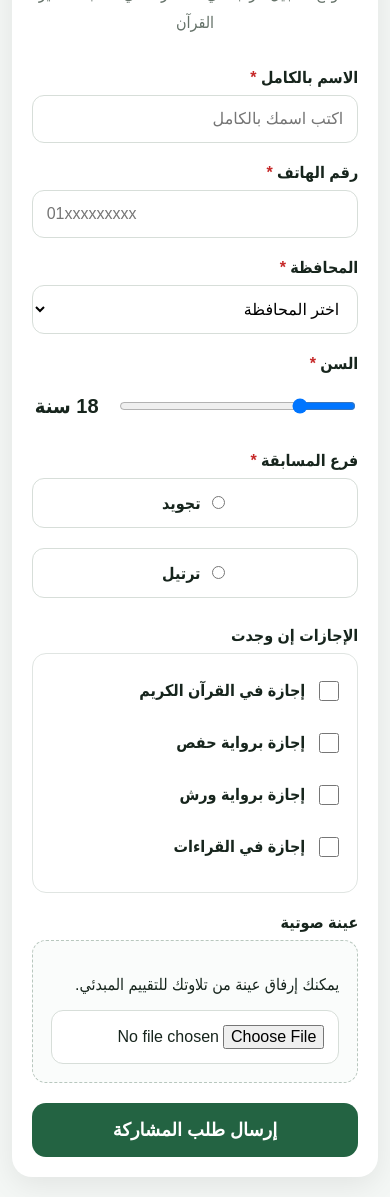
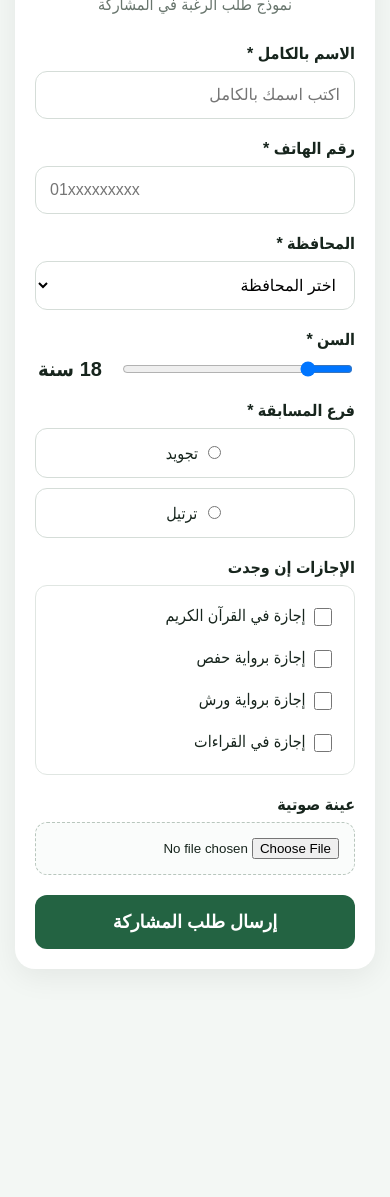
Before and after one commit to officialchannels1-prog/Safeer-alquran, a website: page public/index.html in a window 390 px wide. Shown: the part 123-1320 px from the top of the page. After the commit the page ends 1137 px from the top, so only its background shows below. Drawn offline with Linux system fonts and the light colour scheme.

Commit message:
Update index.html

```diff
--- a/public/index.html
+++ b/public/index.html
@@ -2,242 +2,60 @@
 <html lang="ar" dir="rtl">
 <head>
 <meta charset="UTF-8">
-
-  <meta
-    name="viewport"
-    content="width=device-width, initial-scale=1.0"
-  >
-
+<meta name="viewport" content="width=device-width,initial-scale=1.0">
 <title>مسابقة سفير القرآن</title>
-
 <style>
-    * {
-      box-sizing: border-box;
-    }
-
-    body {
-      margin: 0;
-      font-family: Arial, Tahoma, sans-serif;
-      background: #f4f7f5;
-      color: #17251d;
-    }
-
-    .container {
-      width: min(92%, 700px);
-      margin: 40px auto;
-    }
-
-    .card {
-      background: white;
-      border-radius: 20px;
-      padding: 28px;
-      box-shadow: 0 8px 30px rgba(0,0,0,.08);
-    }
-
-    .header {
-      text-align: center;
-      margin-bottom: 30px;
-    }
-
-    .header h1 {
-      margin-bottom: 8px;
-      font-size: 30px;
-    }
-
-    .header p {
-      margin: 0;
-      color: #657269;
-      line-height: 1.8;
-    }
-
-    .field {
-      margin-bottom: 20px;
-    }
-
-    label {
-      display: block;
-      margin-bottom: 8px;
-      font-weight: bold;
-    }
-
-    input,
-    select {
-      width: 100%;
-      padding: 14px;
-      border: 1px solid #d7ded9;
-      border-radius: 12px;
-      font-size: 16px;
-      background: white;
-    }
-
-    input:focus,
-    select:focus {
-      outline: none;
-      border-color: #2d7651;
-    }
-
-    .branches {
-      display: grid;
-      grid-template-columns: 1fr 1fr;
-      gap: 12px;
-    }
-
-    .branch {
-      border: 1px solid #d7ded9;
-      border-radius: 12px;
-      padding: 14px;
-      cursor: pointer;
-      text-align: center;
-    }
-
-    .branch input {
-      width: auto;
-      margin-left: 7px;
-    }
-
-    .licenses {
-      border: 1px solid #e0e5e2;
-      border-radius: 14px;
-      padding: 15px;
-    }
-
-    .license {
-      display: flex;
-      align-items: center;
-      gap: 10px;
-      padding: 9px 0;
-    }
-
-    .license input {
-      width: 20px;
-      height: 20px;
-    }
-
-    .age-row {
-      display: flex;
-      align-items: center;
-      gap: 15px;
-    }
-
-    .age-value {
-      min-width: 70px;
-      text-align: center;
-      font-size: 20px;
-      font-weight: bold;
-    }
-
-    .audio-box {
-      border: 1px dashed #b8c7be;
-      border-radius: 14px;
-      padding: 18px;
-      background: #fafcfb;
-    }
-
-    button {
-      width: 100%;
-      border: none;
-      border-radius: 14px;
-      padding: 16px;
-      font-size: 18px;
-      font-weight: bold;
-      cursor: pointer;
-      background: #236342;
-      color: white;
-    }
-
-    button:hover {
-      background: #1b5135;
-    }
-
-    .required {
-      color: #c62828;
-    }
-
-    .success {
-      display: none;
-      margin-top: 20px;
-      padding: 15px;
-      border-radius: 12px;
-      background: #e8f5e9;
-      color: #216b36;
-      text-align: center;
-      font-weight: bold;
-    }
-
-    @media (max-width: 600px) {
-      .container {
-        width: 94%;
-        margin: 20px auto;
-      }
-
-      .card {
-        padding: 20px;
-      }
-
-      .branches {
-        grid-template-columns: 1fr;
-      }
-    }
+*{box-sizing:border-box}
+body{margin:0;font-family:Arial,Tahoma,sans-serif;background:#f3f7f4;color:#17251d}
+.container{max-width:700px;margin:30px auto;padding:15px}
+.card{background:#fff;border-radius:20px;padding:25px;box-shadow:0 8px 30px #0001}
+h1{text-align:center;margin:5px 0 10px}
+.subtitle{text-align:center;color:#68756d;margin-bottom:30px}
+.field{margin-bottom:20px}
+label.title{display:block;font-weight:bold;margin-bottom:8px}
+input[type=text],input[type=tel],select{width:100%;padding:14px;border:1px solid #d5ddd8;border-radius:12px;font-size:16px;background:#fff}
+.age{display:flex;align-items:center;gap:15px}
+.age input{flex:1}
+.age-value{font-size:20px;font-weight:bold;min-width:70px;text-align:center}
+.branches{display:grid;grid-template-columns:1fr 1fr;gap:10px}
+.branch{border:1px solid #d5ddd8;border-radius:12px;padding:14px;text-align:center;cursor:pointer}
+.branch input{margin-left:6px}
+.licenses{border:1px solid #e0e6e2;border-radius:12px;padding:10px}
+.license{display:block;padding:9px}
+.license input{width:18px;height:18px;vertical-align:middle}
+.audio{border:1px dashed #b8c6bd;border-radius:12px;padding:15px;background:#fafcfb}
+button{width:100%;padding:16px;border:0;border-radius:12px;background:#236342;color:white;font-size:18px;font-weight:bold;cursor:pointer}
+button:disabled{opacity:.6}
+.message{display:none;text-align:center;margin-top:15px;padding:14px;border-radius:12px}
+.success{background:#e8f5e9;color:#216b36}
+.error{background:#ffebee;color:#b71c1c}
+@media(max-width:600px){.branches{grid-template-columns:1fr}.card{padding:20px}}
 </style>
 </head>
 
 <body>
-
 <div class="container">
-
 <div class="card">
 
-    <div class="header">
 <h1>مسابقة سفير القرآن</h1>
-      <p>
-        نموذج تسجيل الرغبة في المشاركة في مسابقة سفير القرآن
-      </p>
+<div class="subtitle">نموذج طلب الرغبة في المشاركة</div>
+
+<form id="form">
+
+<div class="field">
+<label class="title">الاسم بالكامل *</label>
+<input id="name" type="text" required placeholder="اكتب اسمك بالكامل">
 </div>
 
-    <form id="registrationForm">
-
-      <!-- الاسم -->
 <div class="field">
-        <label>
-          الاسم بالكامل <span class="required">*</span>
-        </label>
-
-        <input
-          type="text"
-          id="name"
-          placeholder="اكتب اسمك بالكامل"
-          required
-        >
+<label class="title">رقم الهاتف *</label>
+<input id="phone" type="tel" required placeholder="01xxxxxxxxx">
 </div>
 
-
-      <!-- الهاتف -->
 <div class="field">
-        <label>
-          رقم الهاتف <span class="required">*</span>
-        </label>
-
-        <input
-          type="tel"
-          id="phone"
-          placeholder="01xxxxxxxxx"
-          required
-        >
-      </div>
-
-
-      <!-- المحافظة -->
-      <div class="field">
-        <label>
-          المحافظة <span class="required">*</span>
-        </label>
-
+<label class="title">المحافظة *</label>
 <select id="governorate" required>
-
-          <option value="">
-            اختر المحافظة
-          </option>
-
+<option value="">اختر المحافظة</option>
 <option>القاهرة</option>
 <option>الإسكندرية</option>
 <option>الجيزة</option>
@@ -250,10 +68,9 @@
 <option>الإسماعيلية</option>
 <option>المنوفية</option>
 <option>المنيا</option>
-          <option>القليوبية</option>
 <option>الوادي الجديد</option>
 <option>السويس</option>
-          <option>اسوان</option>
+<option>أسوان</option>
 <option>أسيوط</option>
 <option>بني سويف</option>
 <option>بورسعيد</option>
@@ -265,189 +82,146 @@
 <option>مطروح</option>
 <option>الأقصر</option>
 <option>جنوب سيناء</option>
-
 </select>
 </div>
 
+<div class="field">
+<label class="title">السن *</label>
+<div class="age">
+<input id="age" type="range" min="5" max="80" value="18">
+<div class="age-value"><span id="ageValue">18</span> سنة</div>
+</div>
+</div>
 
-      <!-- السن -->
 <div class="field">
+<label class="title">فرع المسابقة *</label>
+<div class="branches">
+<label class="branch">
+<input type="radio" name="branch" value="تجويد" required> تجويد
+</label>
+<label class="branch">
+<input type="radio" name="branch" value="ترتيل"> ترتيل
+</label>
+</div>
+</div>
 
-        <label>
-          السن <span class="required">*</span>
+<div class="field">
+<label class="title">الإجازات إن وجدت</label>
+<div class="licenses">
+
+<label class="license">
+<input type="checkbox" value="إجازة في القرآن الكريم"> إجازة في القرآن الكريم
 </label>
 
-        <div class="age-row">
-
-          <input
-            type="range"
-            id="age"
-            min="5"
-            max="80"
-            value="18"
-          >
-
-          <div class="age-value">
-            <span id="ageValue">18</span>
-            سنة
-          </div>
-
-        </div>
-
-      </div>
-
-
-      <!-- الفرع -->
-      <div class="field">
-
-        <label>
-          فرع المسابقة <span class="required">*</span>
+<label class="license">
+<input type="checkbox" value="إجازة برواية حفص"> إجازة برواية حفص
 </label>
 
-        <div class="branches">
-
-          <label class="branch">
-            <input
-              type="radio"
-              name="branch"
-              value="تجويد"
-              required
-            >
-            تجويد
+<label class="license">
+<input type="checkbox" value="إجازة برواية ورش"> إجازة برواية ورش
 </label>
 
-          <label class="branch">
-            <input
-              type="radio"
-              name="branch"
-              value="ترتيل"
-            >
-            ترتيل
+<label class="license">
+<input type="checkbox" value="إجازة في القراءات"> إجازة في القراءات
 </label>
 
 </div>
-
 </div>
 
-
-      <!-- الإجازات -->
 <div class="field">
-
-        <label>
-          الإجازات إن وجدت
-        </label>
-
-        <div class="licenses">
-
-          <label class="license">
-            <input
-              type="checkbox"
-              value="إجازة في القرآن الكريم"
-            >
-            إجازة في القرآن الكريم
-          </label>
-
-          <label class="license">
-            <input
-              type="checkbox"
-              value="إجازة برواية حفص"
-            >
-            إجازة برواية حفص
-          </label>
-
-          <label class="license">
-            <input
-              type="checkbox"
-              value="إجازة برواية ورش"
-            >
-            إجازة برواية ورش
-          </label>
-
-          <label class="license">
-            <input
-              type="checkbox"
-              value="إجازة في القراءات"
-            >
-            إجازة في القراءات
-          </label>
-
+<label class="title">عينة صوتية</label>
+<div class="audio">
+<input id="audio" type="file" accept="audio/*">
+</div>
 </div>
 
-      </div>
+<button id="submitBtn" type="submit">إرسال طلب المشاركة</button>
 
-
-      <!-- عينة صوتية -->
-      <div class="field">
-
-        <label>
-          عينة صوتية
-        </label>
-
-        <div class="audio-box">
-
-          <p>
-            يمكنك إرفاق عينة من تلاوتك للتقييم المبدئي.
-          </p>
-
-          <input
-            type="file"
-            id="audio"
-            accept="audio/*"
-          >
-
-        </div>
-
-      </div>
-
-
-      <button type="submit">
-        إرسال طلب المشاركة
-      </button>
-
-      <div
-        class="success"
-        id="successMessage"
-      >
+<div id="success" class="message success">
 تم تسجيل طلبك بنجاح.
 </div>
 
+<div id="error" class="message error"></div>
+
 </form>
-
+</div>
 </div>
 
-</div>
+<script>
+const age=document.getElementById("age");
+const ageValue=document.getElementById("ageValue");
 
-
-<script>
-
-  // تحديث السن
-  const age = document.getElementById("age");
-  const ageValue = document.getElementById("ageValue");
-
-  age.addEventListener("input", function () {
-    ageValue.textContent = this.value;
+age.addEventListener("input",()=>{
+  ageValue.textContent=age.value;
 });
 
+document.getElementById("form").addEventListener("submit",async(e)=>{
+  e.preventDefault();
 
-  // إرسال النموذج
-  document
-    .getElementById("registrationForm")
-    .addEventListener("submit", function(event) {
+  const phone=document.getElementById("phone").value.trim();
 
-      event.preventDefault();
+  if(!/^01[0125][0-9]{8}$/.test(phone)){
+    showError("من فضلك أدخل رقم هاتف مصري صحيح.");
+    return;
+  }
 
-      const success =
-        document.getElementById("successMessage");
+  const branch=document.querySelector('input[name="branch"]:checked');
 
-      success.style.display = "block";
+  if(!branch){
+    showError("من فضلك اختر فرع المسابقة.");
+    return;
+  }
 
-      window.scrollTo({
-        top: document.body.scrollHeight,
-        behavior: "smooth"
+  const licenses=[
+    ...document.querySelectorAll('.license input:checked')
+  ].map(x=>x.value);
+
+  const data={
+    name:document.getElementById("name").value.trim(),
+    phone,
+    governorate:document.getElementById("governorate").value,
+    age:Number(age.value),
+    branch:branch.value,
+    licenses
+  };
+
+  const btn=document.getElementById("submitBtn");
+  btn.disabled=true;
+  btn.textContent="جارٍ إرسال الطلب...";
+
+  try{
+    const response=await fetch("/api/apply",{
+      method:"POST",
+      headers:{"Content-Type":"application/json"},
+      body:JSON.stringify(data)
     });
 
+    const result=await response.json();
+
+    if(!response.ok || !result.success){
+      throw new Error(result.message||"حدث خطأ أثناء التسجيل");
+    }
+
+    document.getElementById("success").style.display="block";
+    document.getElementById("error").style.display="none";
+    document.getElementById("form").reset();
+    age.value=18;
+    ageValue.textContent="18";
+
+  }catch(err){
+    showError(err.message);
+  }
+
+  btn.disabled=false;
+  btn.textContent="إرسال طلب المشاركة";
 });
 
+function showError(message){
+  const error=document.getElementById("error");
+  error.textContent=message;
+  error.style.display="block";
+  document.getElementById("success").style.display="none";
+}
 </script>
 
 </body>
```
Lines whose indentation alone changed are shown as unchanged.
